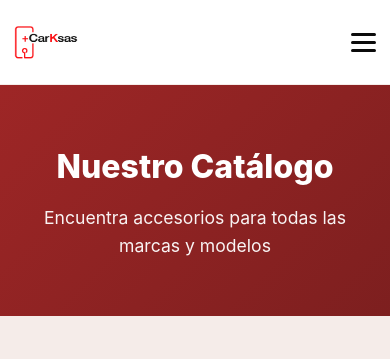
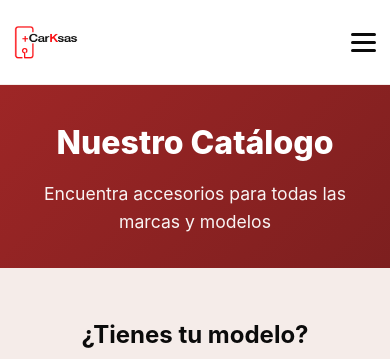
Before and after one commit to Noggs69/carkasas, a React (Vite) app: page /catalogo in a window 390 px wide. Shown: the top 359 px of the page. Built offline with nearby package versions, Linux system fonts and the light colour scheme.

Commit message:
Style: make page headers thinner

```diff
--- a/src/pages/CatalogPage.module.css
+++ b/src/pages/CatalogPage.module.css
@@ -5,7 +5,7 @@
 .header {
   background: linear-gradient(135deg, var(--accent) 0%, var(--accent-dark) 100%);
   color: var(--text-invert);
-  padding: 80px 24px;
+  padding: 48px 24px;
   text-align: center;
 }
 
@@ -22,6 +22,6 @@
 
 @media (max-width: 768px) {
   .header {
-    padding: 56px 16px;
+    padding: 32px 16px;
   }
 }
--- a/src/pages/ContactPage.module.css
+++ b/src/pages/ContactPage.module.css
@@ -5,7 +5,7 @@
 .header {
   background: linear-gradient(135deg, var(--accent) 0%, var(--accent-dark) 100%);
   color: var(--text-invert);
-  padding: 80px 24px;
+  padding: 48px 24px;
   text-align: center;
 }
 
@@ -119,7 +119,7 @@
 
 @media (max-width: 768px) {
   .header {
-    padding: 56px 16px;
+    padding: 32px 16px;
   }
 
   .section {
--- a/src/pages/ServicesPage.module.css
+++ b/src/pages/ServicesPage.module.css
@@ -5,7 +5,7 @@
 .header {
   background: linear-gradient(135deg, var(--accent) 0%, var(--accent-dark) 100%);
   color: var(--text-invert);
-  padding: 80px 24px;
+  padding: 48px 24px;
   text-align: center;
 }
 
@@ -22,6 +22,6 @@
 
 @media (max-width: 768px) {
   .header {
-    padding: 56px 16px;
+    padding: 32px 16px;
   }
 }
```
